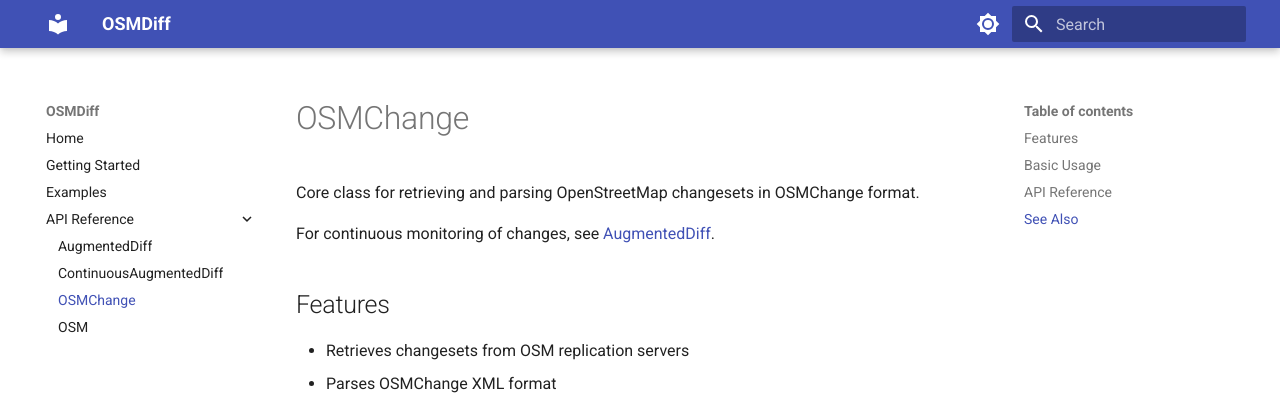
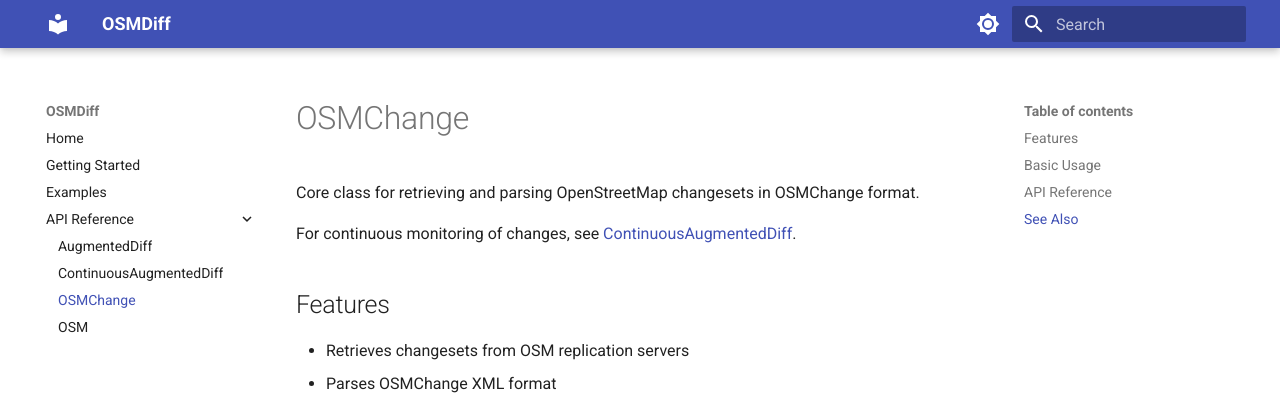
Before and after one commit to mvexel/osmdiff, an MkDocs documentation site: the page built from docs/api/osmchange.md, in a window 1280 px wide and 1286 px high. Shown: the top 408 px of the window. Built offline with MkDocs 1.6.1 and Material for MkDocs 9.7.7, drawn with Linux system fonts in a browser that asks for light colours.

Commit message:
docs: fix incorrect ContinuousAugmentedDiff reference in osmchange.md

```diff
--- a/docs/api/osmchange.md
+++ b/docs/api/osmchange.md
@@ -2,7 +2,7 @@
 
 Core class for retrieving and parsing OpenStreetMap changesets in OSMChange format.
 
-For continuous monitoring of changes, see [AugmentedDiff](augmenteddiff.md).
+For continuous monitoring of changes, see [ContinuousAugmentedDiff](augmenteddiff.md#continuousaugmenteddiff).
 
 ## Features
 
```
